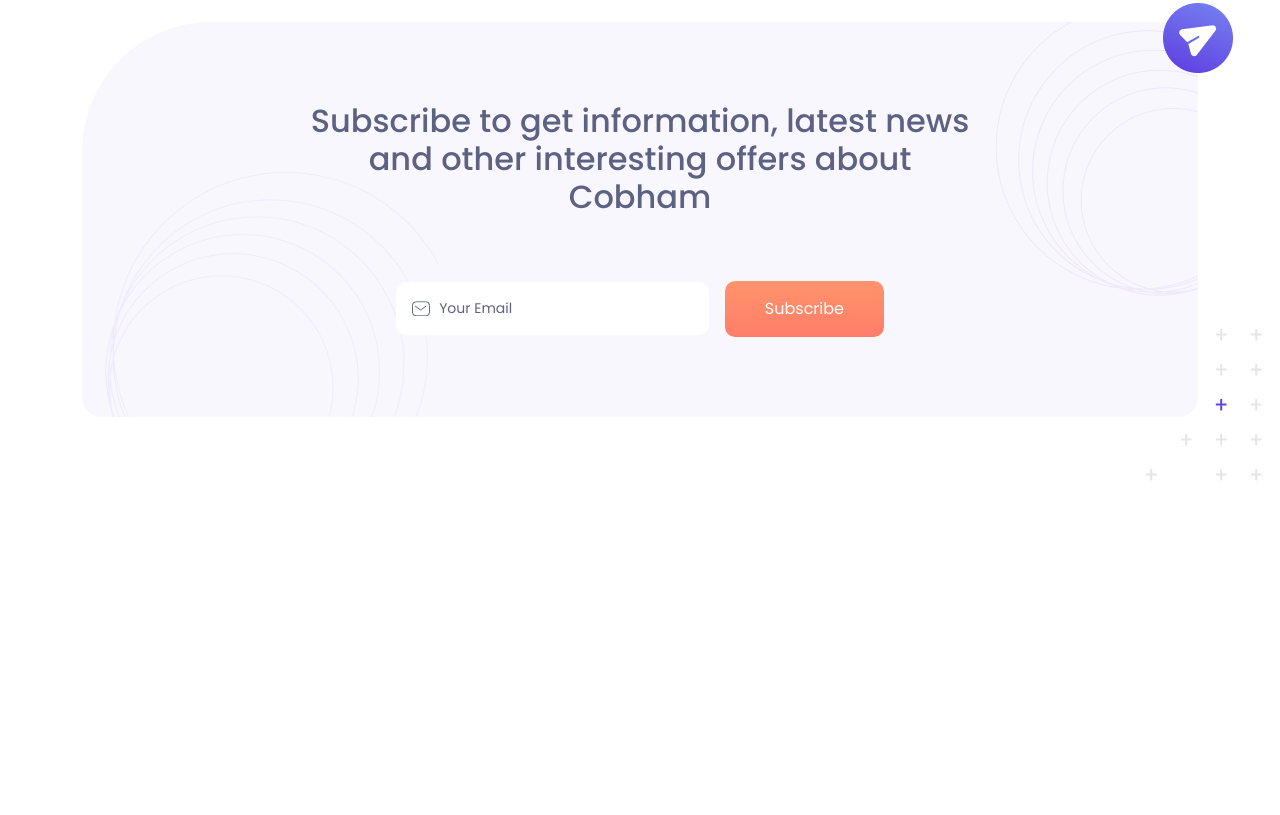
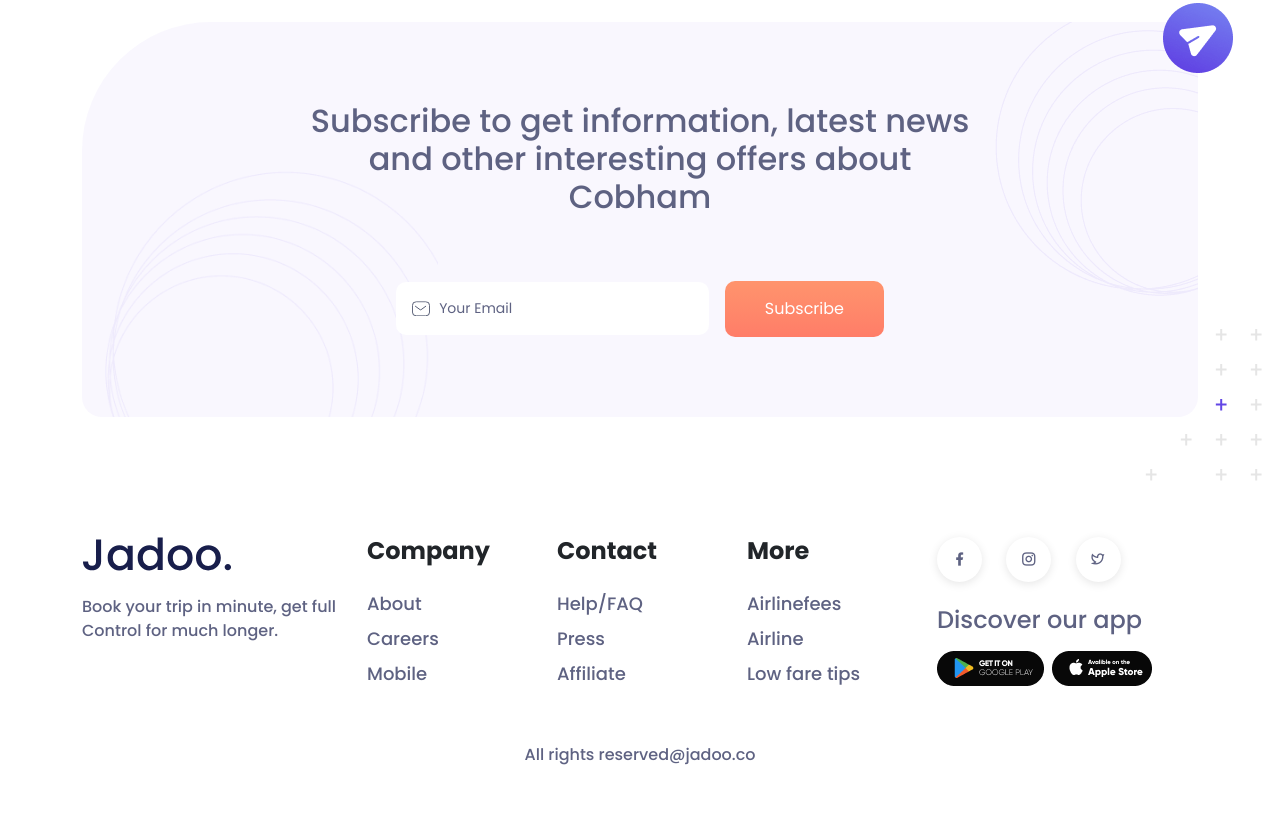
Before and after one commit to nahidthenh/jadoo-travel-agency-landing-page, a plain HTML site: page index.html in a window 1280 px wide. Shown: the part 3075-3890 px from the top of the page. Before the commit the page ends 3672 px from the top, so only its background shows below. Drawn offline with nearby package versions, Linux system fonts and the light colour scheme; a web font is replaced by a local one.

Commit message:
Footer Area

```diff
--- a/assets/css/app.css
+++ b/assets/css/app.css
@@ -460,6 +460,25 @@ h6 {
 /* ==== Call To Action CSS End ==== */
 
 
-.footer {
-    margin-bottom: 180px;
+/* ==== Footer CSS  ==== */
+.icon-item {
+    background: #FFFFFF;
+    box-shadow: 0px 2px 10px rgba(0, 0, 0, 0.1);
+    height: 45px;
+    margin-right: 20px;
+    border-radius: 100px;
+    text-align: center;
+
+    display: inline-block;
+    width: 45px;
+    line-height: 45px;
+    transition: .3s;
 }
+
+.icon-item:hover {
+    background: conic-gradient(from 180deg at 50% 50%, #B8D2F1 0deg, #F289AA 60deg, #C68BF0 106.09deg, #D164DA 153.75deg, #C963E8 221.25deg, #BFC2E8 258.75deg, #FFC999 288.75deg, #D0D8C9 315deg, #BAD0F1 334.13deg, #CED8CB 358.97deg, rgba(255, 255, 255, 0) 360deg);
+    box-shadow: 0px 2px 10px rgba(0, 0, 0, 0.1);
+    transition: .3s;
+}
+
+/* ==== Footer CSS End ==== */
--- a/index.html
+++ b/index.html
@@ -10,6 +10,8 @@
   <title>Jadoo | Travel Agency Landing Page UI Design.</title>
   <!-- Favicons -->
   <link rel="shortcut icon" href="assets/images/fav/fav.png" type="image/x-icon">
+  <!-- RemixIcon -->
+  <link href="https://cdn.jsdelivr.net/npm/remixicon@2.5.0/fonts/remixicon.css" rel="stylesheet">
   <!-- OwlCarousel -->
   <link rel="stylesheet" href="https://cdnjs.cloudflare.com/ajax/libs/OwlCarousel2/2.3.4/assets/owl.carousel.min.css" />
   <!-- Bootstrap-5 CSS -->
@@ -46,7 +48,7 @@
             </li>
             <li class="nav-item px-3 px-xl-4"><a class="nav-link fw-medium" aria-current="page"
                 href="#testimonial">Testimonial</a></li>
-            <li class="nav-item px-3 px-xl-4"><a class="nav-link fw-medium" aria-current="page" href="#!">Login</a>
+            <li class="nav-item px-3 px-xl-4"><a class="nav-link fw-medium" aria-current="page" href="#">Login</a>
             </li>
             <li class="nav-item px-3 px-xl-4"><a class="btn btn-outline-dark fw-medium" href="">Sign Up</a></li>
             <!-- Language Switcher  -->
@@ -86,9 +88,9 @@
               <br class="d-none d-xl-block">sell they west hard for the.
             </p>
             <div class="hero-btn text-center text-md-start">
-              <a class="btn btn-primary btn-lg me-md-4 mb-3 mb-md-0 border-0 primary-btn-shadow " href="#!"
+              <a class="btn btn-primary btn-lg me-md-4 mb-3 mb-md-0 border-0 primary-btn-shadow " href="#"
                 role="button">Find out more</a>
-              <div class="w-100 d-block d-md-none"></div><a href="#!" role="button" data-bs-toggle="modal"
+              <div class="w-100 d-block d-md-none"></div><a href="#" role="button" data-bs-toggle="modal"
                 data-bs-target="#popupVideo"><span
                   class="btn btn-danger round-btn-lg rounded-circle me-3 danger-btn-shadow"> <img
                     src="assets/images/hero/play.svg" alt="paly" width="15"></span></a><span class="fw-medium">Play
@@ -193,7 +195,7 @@
               <div class="card-body py-4 px-3">
                 <div class="d-flex flex-lg-row justify-content-between mb-3">
                   <h4 class="text-secondary fw-medium">
-                    <a class="link-900 text-decoration-none stretched-link fs-1" href="#!">Rome, Italty</a>
+                    <a class="link-900 text-decoration-none stretched-link fs-1" href="#">Rome, Italty</a>
                   </h4>
                   <span class="fs-1 fw-medium">$5,42k</span>
                 </div>
@@ -211,7 +213,7 @@
               <div class="card-body py-4 px-3">
                 <div class="d-flex flex-lg-row justify-content-between mb-3">
                   <h4 class="text-secondary fw-medium">
-                    <a class="link-900 text-decoration-none stretched-link fs-1" href="#!">London, UK</a>
+                    <a class="link-900 text-decoration-none stretched-link fs-1" href="#">London, UK</a>
                   </h4>
                   <span class="fs-1 fw-medium">$4.2k</span>
                 </div>
@@ -229,7 +231,7 @@
               <div class="card-body py-4 px-3">
                 <div class="d-flex flex-lg-row justify-content-between mb-3">
                   <h4 class="text-secondary fw-medium">
-                    <a class="link-900 text-decoration-none stretched-link fs-1" href="#!">Full Europe</a>
+                    <a class="link-900 text-decoration-none stretched-link fs-1" href="#">Full Europe</a>
                   </h4>
                   <span class="fs-1 fw-medium">$15k</span>
                 </div>
@@ -457,8 +459,91 @@
     </section>
     <!-- ===== Call To Action Area End =====  -->
 
-    <div class="footer bg-warning"></div>
+    <!-- ===== Footer Area Start =====  -->
+
+    <section class="pt-5 pt-md-9">
+      <div class="container">
+        <div class="row">
+          <div class="col-lg-3 col-md-7 col-12 mb-4 mb-md-6 mb-lg-0 order-0">
+            <img class="mb-4" src="assets/images/footer/footer-logo.svg" alt="jadoo logo" width="150">
+            <p class="fs--1 text-secondary mb-0 fw-medium">
+              Book your trip in minute, get full Control for much longer.
+            </p>
+          </div>
+          <div class="col-lg-2 col-md-4 mb-4 mb-lg-0 order-lg-1 order-md-2">
+            <h4 class="footer-heading-color fw-bold font-sans-serif mb-3 mb-lg-4">Company</h4>
+            <ul class="list-unstyled mb-0">
+              <li class="mb-2">
+                <a class="link-900 fs-1 fw-medium text-decoration-none" href="#">About</a>
+              </li>
+              <li class="mb-2">
+                <a class="link-900 fs-1 fw-medium text-decoration-none" href="#">Careers</a>
+              </li>
+              <li class="mb-2">
+                <a class="link-900 fs-1 fw-medium text-decoration-none" href="#">Mobile</a>
+              </li>
+            </ul>
+          </div>
+          <div class="col-lg-2 col-md-4 mb-4 mb-lg-0 order-lg-2 order-md-3">
+            <h4 class="footer-heading-color fw-bold font-sans-serif mb-3 mb-lg-4">Contact</h4>
+            <ul class="list-unstyled mb-0">
+              <li class="mb-2">
+                <a class="link-900 fs-1 fw-medium text-decoration-none" href="#">Help/FAQ</a>
+              </li>
+              <li class="mb-2">
+                <a class="link-900 fs-1 fw-medium text-decoration-none" href="#">Press</a>
+              </li>
+              <li class="mb-2">
+                <a class="link-900 fs-1 fw-medium text-decoration-none" href="#">Affiliate</a>
+              </li>
+            </ul>
+          </div>
+          <div class="col-lg-2 col-md-4 mb-4 mb-lg-0 order-lg-3 order-md-4">
+            <h4 class="footer-heading-color fw-bold font-sans-serif mb-3 mb-lg-4">More</h4>
+            <ul class="list-unstyled mb-0">
+              <li class="mb-2">
+                <a class="link-900 fs-1 fw-medium text-decoration-none" href="#">Airlinefees</a>
+              </li>
+              <li class="mb-2">
+                <a class="link-900 fs-1 fw-medium text-decoration-none" href="#">Airline</a>
+              </li>
+              <li class="mb-2">
+                <a class="link-900 fs-1 fw-medium text-decoration-none" href="#">Low fare tips</a>
+              </li>
+            </ul>
+          </div>
+          <div class="col-lg-3 col-md-5 col-12 mb-4 mb-md-6 mb-lg-0 order-lg-4 order-md-1">
+            <div class="icon-group mb-4">
+              <a class="text-decoration-none icon-item shadow-social" id="facebook" href="#">
+                <i class="ri-facebook-fill"></i>
+              </a>
+              <a class="text-decoration-none icon-item shadow-social" id="instagram" href="#">
+                <i class="ri-instagram-line"></i>
+              </a>
+              <a class="text-decoration-none icon-item shadow-social" id="twitter" href="#">
+                <i class="ri-twitter-line"></i>
+              </a>
+            </div>
+            <h4 class="fw-medium font-sans-serif text-secondary mb-3">Discover our app</h4>
+            <div class="d-flex align-items-center">
+              <a href="#">
+                <img class="me-2" src="assets/images/footer/play-store.png" alt="play store">
+              </a>
+              <a href="#">
+                <img src="assets/images/footer/app-store.png" alt="apple store">
+              </a>
+            </div>
+          </div>
+        </div>
+      </div>
     </section>
+
+    <!-- Footer CopyRight  -->
+    <div class="py-5 text-center">
+      <p class="mb-0 text-secondary fs--1 fw-medium">All rights reserved@jadoo.co</p>
+    </div>
+
+    <!-- ===== Footer Area End =====  -->
 
     <!-- ===== Script File Path ===== -->
     <!-- Jquery  -->
```
Also changed, not shown: assets/images/footer/app-store.png (added), assets/images/footer/footer-logo.svg (added), assets/images/footer/play-store.png (added). Lines whose indentation alone changed are shown as unchanged.
